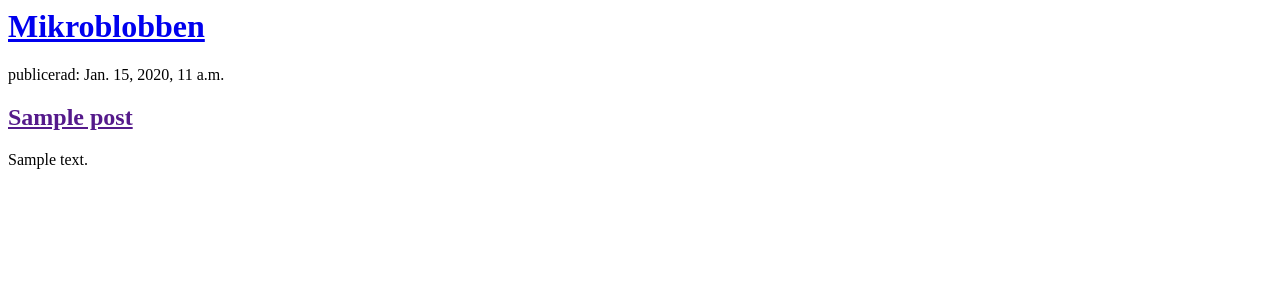
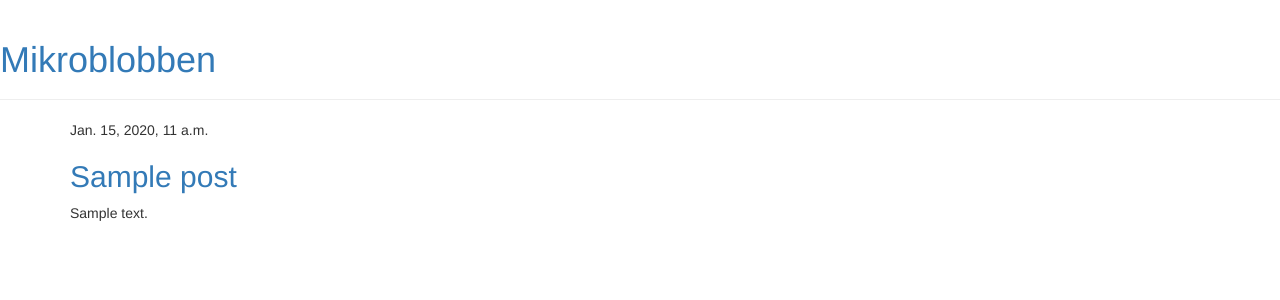
Before and after one commit to sofiamedf/my-first-blog, a Django app: page / in a window 1280 px wide. Shown: the top 300 px of the page. Run offline with Django 3.2, Linux system fonts and the light colour scheme; tables that the repository leaves empty hold one stand-in row (values such as "Sample post"); some libraries are stand-ins or nearby versions.

Commit message:
Added view and template for detailed blog post as well as CSS for the site.

```diff
--- /dev/null
+++ b/blog/templates/blog/base.html
@@ -0,0 +1,23 @@
+{% load static %}
+<html>
+    <head>
+        <title>Mikroblobben</title>
+        <link rel="stylesheet" href="//maxcdn.bootstrapcdn.com/bootstrap/3.2.0/css/bootstrap.min.css">
+        <link rel="stylesheet" href="//maxcdn.bootstrapcdn.com/bootstrap/3.2.0/css/bootstrap-theme.min.css">
+        <link href="https://fonts.googleapis.com/css2?family=Open+Sans:wght@600&display=swap" rel="stylesheet">
+        <link rel="stylesheet" href="{% static 'css/blog.css' %}">
+    </head>
+    <body>
+        <div class="page-header">
+        <h1><a href="/">Mikroblobben</a></h1>
+    </div>
+    <div class="content container">
+        <div class="row">
+            <div class="col-md-8">
+            {% block content %}
+            {% endblock %}
+            </div>
+        </div>
+    </div>
+    </body>
+</html>
--- a/blog/templates/blog/post_list.html
+++ b/blog/templates/blog/post_list.html
@@ -1,19 +1,13 @@
-<html>
-    <head>
-        <title>Mikroblobben</title>
-    </head>
-    <body>
-        <div>
-            <h1><a href="/">Mikroblobben</a></h1>
+{% extends 'blog/base.html' %}
+
+{% block content %}
+    {% for post in posts %}
+        <div class="post">
+            <div class="date">
+                {{ post.published_date }}
+            </div>
+            <h2><a href="{% url 'post_detail' pk=post.pk %}">{{ post.title }}</a></h2>
+            <p>{{ post.text|linebreaksbr }}</p>
         </div>
-
-{% for post in posts %}
-    <div>
-        <p>publicerad: {{ post.published_date }}</p>
-        <h2><a href="">{{ post.title }}</a></h2>
-        <p>{{ post.text|linebreaksbr }}</p>
-    </div>
-{% endfor %}
-
-    </body>
-</html>
+    {% endfor %}
+{% endblock %}
```
Also changed, not shown: blog/templates/blog/post_detail.html (added, +13 -0 lines).
